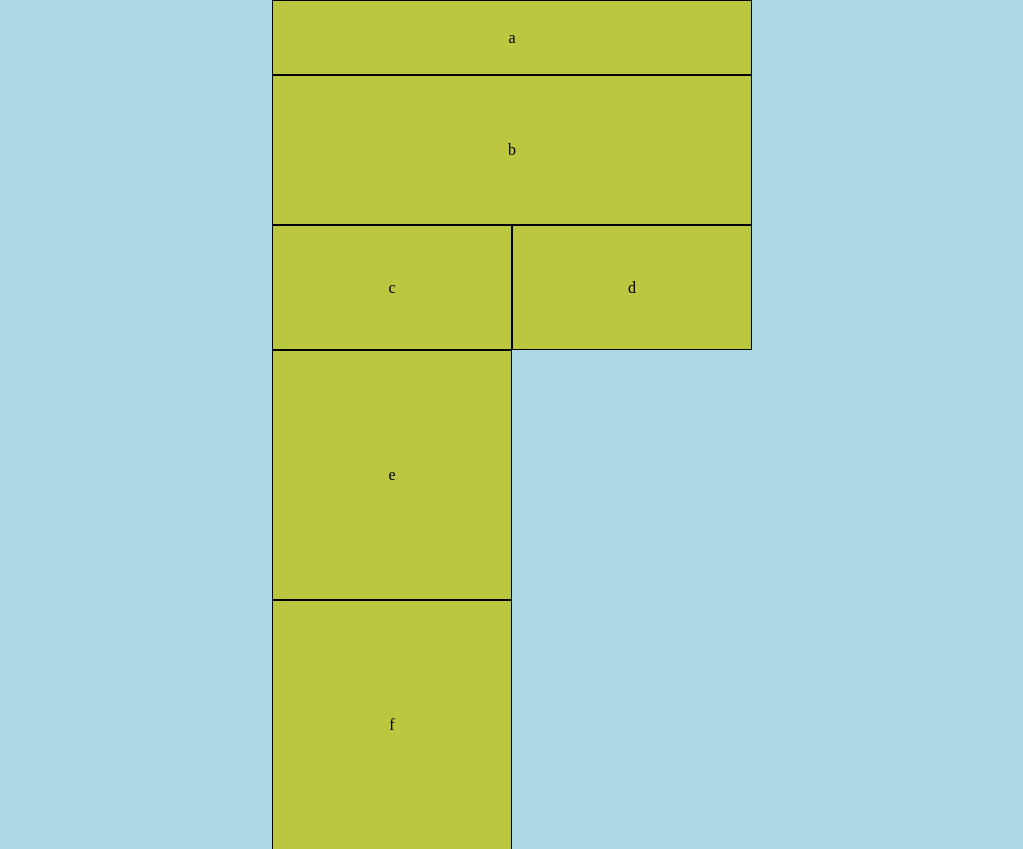
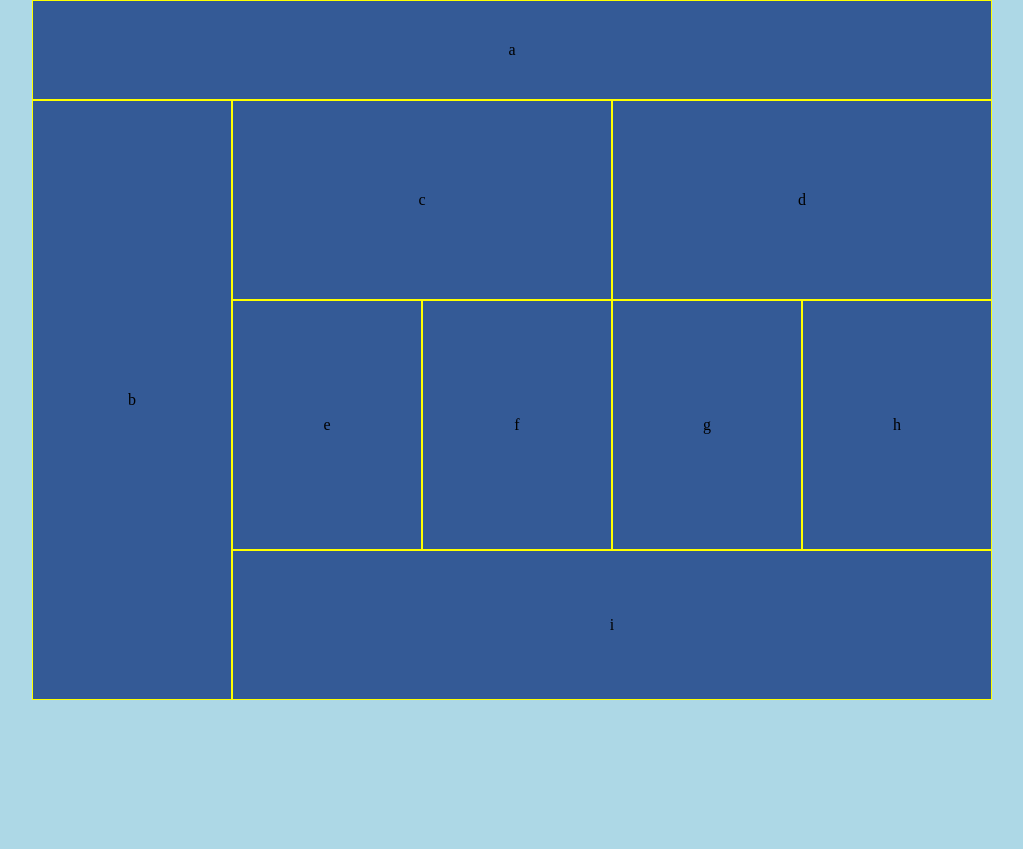
Before and after one commit to M-Ravenmoore/CF301-lab-01, a plain HTML site: page index.html in a window 1280 px wide. Shown: the top 849 px of the page, without its empty margins (128-1151 px from the left). After the commit the page ends 800 px from the top, so only its background shows below. Drawn offline with Linux system fonts and the light colour scheme.

Commit message:
got grid got it good

```diff
--- a/css/base.css
+++ b/css/base.css
@@ -10,8 +10,6 @@ header,footer,article,aside {
   align-items: center;
 }
 body{
-  grid-template-columns: auto;
-  grid-template-rows: 5 auto;
   width: 480px;
   margin: auto;
   background-color: lightblue;
--- a/css/grid-base.css
+++ b/css/grid-base.css
@@ -2,7 +2,7 @@
   box-sizing: border-box;
 }
 /* mobile */
-header,footer,article,aside {
+header,footer,article,aside{
   background-color: rgba(191, 194, 7, 0.746);
   border: 1px black solid;
   display: flex;
@@ -11,6 +11,9 @@ header,footer,article,aside {
 }
 .header {
   grid-area: header;
+}
+.first{
+  grid-area: first;
 }
 .sidebar{
   grid-area: sidebar;
@@ -36,4 +39,41 @@ body{
   margin: auto;
   background-color: lightblue;
 }
+/* tablet */
+@media only screen and (min-width:600px) and (max-width:768px) {
+  header,footer,article,aside {
+    background-color: rgba(14, 97, 39, 0.801);
+    border: 1px orange solid;
+    display: flex;
+    justify-content: center;
+    align-items: center;
+  }
+  body{
+    width: 650px;
+    margin: auto;
+  }
 }
+/* desktop */
+@media only screen and (min-width:768px) {
+  header,footer,article,aside {
+    background-color: rgba(12, 47, 124, 0.746);
+    border: 1px yellow solid;
+    display: flex;
+    justify-content: center;
+    align-items: center;
+  }
+  body{
+    width: 960px;
+    display: grid;
+    grid-template-columns: 200px 1fr;
+    grid-template-rows: auto;
+    grid-template-areas:
+      "header header"
+      "sidebar first"
+      "sidebar second"
+      "sidebar footer";
+    margin: auto;
+    background-color: lightblue;
+
+  }
+}
--- a/css/grid-layout.css
+++ b/css/grid-layout.css
@@ -3,23 +3,71 @@
 header{
   height: 75px;
 }
-#first{
-  display:flex;
-}
-.first-row{
-  height:125px;
-  width: 100%;
-}
-
 aside{
   height: 150px;
 }
+
+.first-row{
+  height: 150px;
+}
+
+.second-row{
+  display:grid;
+  grid-template-columns: 50% 50%;
+  grid-template-rows: auto;
+}
+
 .container-250{
-
   height:250px;
-  width:240px;
 }
 
 footer{
   height: 80px;
 }
+
+@media only screen and (min-width:600px) and (max-width:768px){
+
+  .first-row{
+    width: 325px;
+    height: 400px;
+    float: right;
+  }
+  .container-250{
+    width: 325px;
+  }
+}
+/* desktop */
+@media only screen and (min-width:768px) {
+  header{
+    height: 100px;
+  }
+aside {
+  width: 200px;
+  height: 600px;
+}
+
+.first{
+  display: grid;
+  grid-template-columns: 50% 50%;
+  grid-template-rows: auto;
+}
+
+.first-row{
+  width:380px;
+  height: 200px;
+
+}
+.second-row{
+  display:grid;
+  grid-template-columns: 1fr 1fr 1fr 1fr;
+  grid-template-rows: auto;
+}
+.container-250{
+  height:250px;
+  width:190px;
+}
+footer{
+  height:150px;
+  width:760px;
+}
+}
--- a/css/layout.css
+++ b/css/layout.css
@@ -14,12 +14,10 @@ aside{
   width:240px;
   float: right;
 }
-
 footer{
   height: 80px;
   clear: right;
 }
-
 /* tab */
 @media only screen and (min-width:600px) and (max-width:768px){
 
@@ -32,13 +30,11 @@ footer{
     width: 325px;
   }
 }
-
 /* desktop */
 @media only screen and (min-width:768px) {
   header{
     height: 100px;
   }
-
 aside {
   float: left;
   width: 200px;
@@ -50,7 +46,6 @@ aside {
   height: 200px;
 
 }
-
 .container-250{
   height:250px;
   width:190px;
@@ -59,6 +54,5 @@ footer{
   height:150px;
   width:760px;
   float:left;
-
 }
 }
--- a/index.html
+++ b/index.html
@@ -4,8 +4,6 @@
     <link rel="stylesheet" href="css/reset.css"/>
     <link rel="stylesheet" href="css/grid-base.css"/>
     <link rel="stylesheet" href="css/grid-layout.css"/>
-    <link rel="stylesheet" href="css/modules.css"/>
-    <link rel="stylesheet" href="css/theme.css"/>
     <title>Insert Project Title Here</title>
   </head>
   <body>
@@ -15,8 +13,7 @@
     <aside id="b" class="sidebar">
       <p>b</p>
     </aside>
-    <main>
-      <section id="first">
+    <section class= "first">
       <article id="c" class="first-row">
         <p>c</p>
       </article>
@@ -24,7 +21,8 @@
         <p>d</p>
       </article>
     </section>
-      <section id="second">
+
+    <section id="second" class = "second-row">
       <article id ="e" class="container-250">
         <p>e</p>
       </article>
@@ -38,10 +36,9 @@
         <p>h</p>
       </article>
     </section>
-    </main>
+
     <footer class="footer" >
       <p>i</p>
     </footer>
-
   </body>
 </html>
```
Lines whose indentation alone changed are shown as unchanged.
